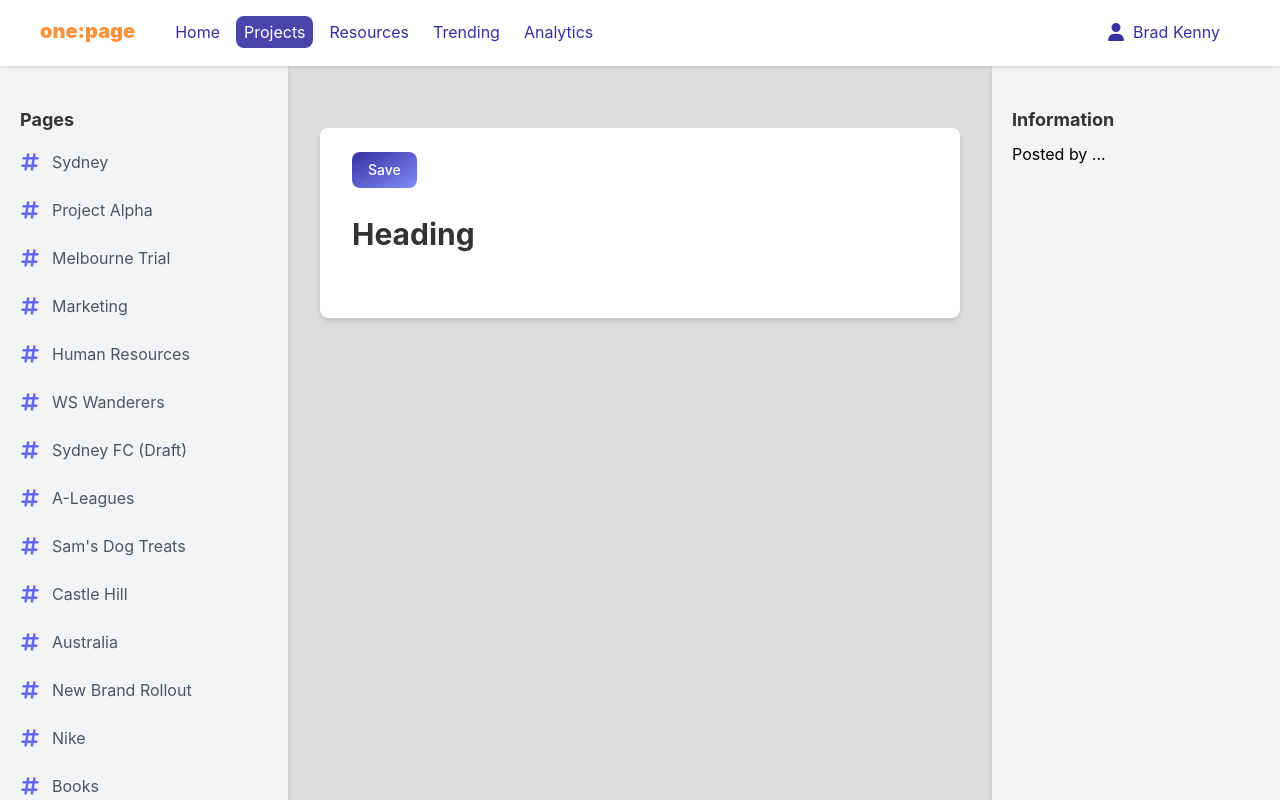
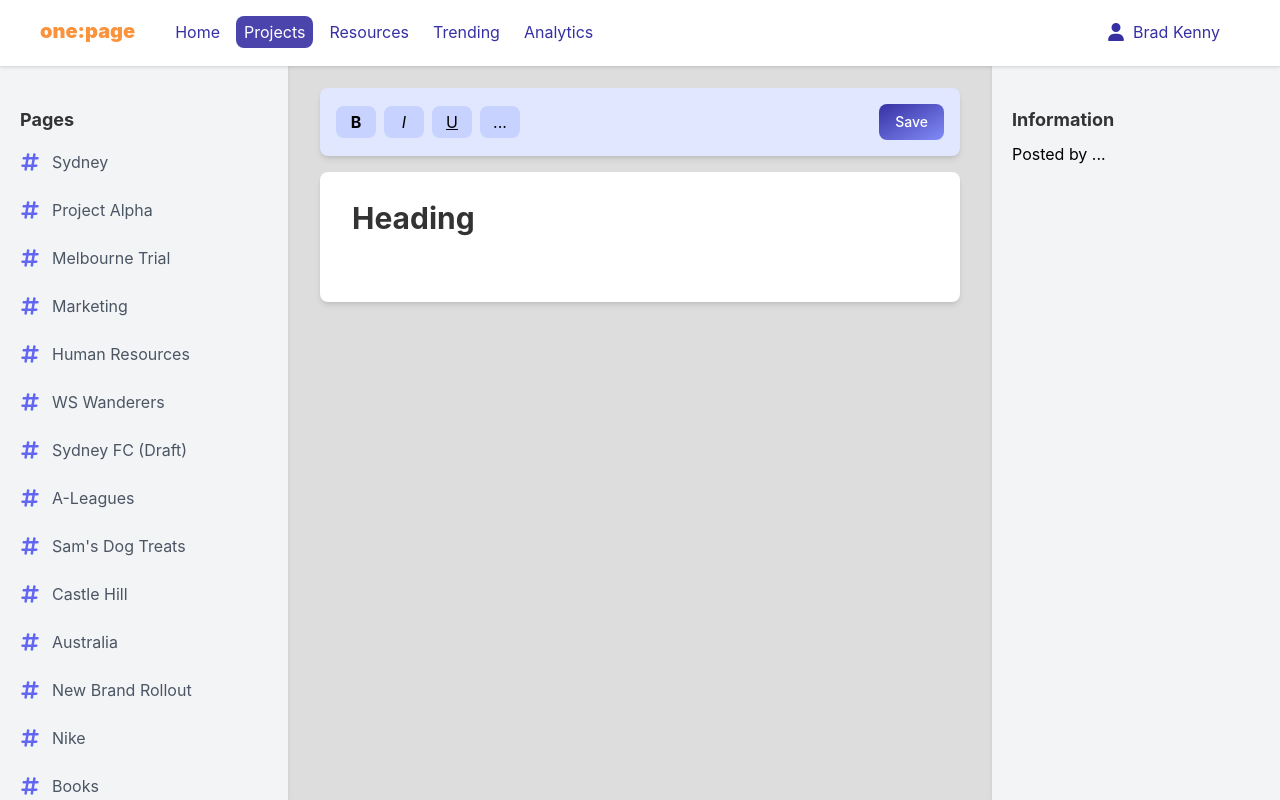
Before and after one commit to bradleykenny/one-page, a Next.js app in the folder client/: page /page/1/edit in a window 1280 px wide. Built offline with nearby package versions, Linux system fonts and the light colour scheme; no server answers.

Commit message:
Adding custom editor header

```diff
--- /dev/null
+++ b/client/components/Editor/EditorHeader/index.tsx
@@ -0,0 +1,28 @@
+import MagicButton from "@src/components/MagicButton";
+
+const EditorItem = ({ title, style }) => {
+  return (
+    <p
+      className={`mb-0 mr-2 inline-block bg-indigo-200 rounded-lg py-1 w-10 cursor-pointer text-center hover:bg-indigo-300 ${style}`}>
+      {title}
+    </p>
+  );
+};
+
+const EditorHeader = () => {
+  return (
+    <div className="bg-indigo-100 flex mt-2 mb-4 p-4 rounded-lg items-center shadow-md">
+      <div className="w-full">
+        <EditorItem title="B" style={"font-bold"} />
+        <EditorItem title="I" style={"italic"} />
+        <EditorItem title="U" style={"underline"} />
+        <EditorItem title="..." style={""} />
+      </div>
+      <div className="w-auto flex justify-end">
+        <MagicButton title="Save" />
+      </div>
+    </div>
+  );
+};
+
+export default EditorHeader;
--- a/client/components/Editor/index.tsx
+++ b/client/components/Editor/index.tsx
@@ -1,6 +1,7 @@
 import { useCallback, useEffect, useState } from "react";
 import { createEditor } from "slate";
 import { Editable, Slate, withReact } from "slate-react";
+import EditorHeader from "./EditorHeader";
 
 // TODO: we can optimise this better
 function useResetKey(value: string) {
@@ -44,9 +45,17 @@ const Editor = (props: IProps) => {
   const renderElement = useCallback((props) => <Element {...props} />, []);
 
   return (
-    <Slate editor={editor} value={initialValue} key={key}>
-      <Editable renderElement={renderElement} />
-    </Slate>
+    <div className="w-6/12 mx-auto">
+      <EditorHeader />
+      <div className="shadow-md bg-white rounded-lg px-8 py-6">
+        <Slate editor={editor} value={initialValue} key={key}>
+          <Editable
+            renderElement={renderElement}
+            placeholder="What do you want to share?"
+          />
+        </Slate>
+      </div>
+    </div>
   );
 };
 
--- a/client/components/MagicButton/index.tsx
+++ b/client/components/MagicButton/index.tsx
@@ -8,7 +8,7 @@ const MagicButton = (props: Props) => {
   return (
     <button
       type="button"
-      className="text-white bg-gradient-to-br from-indigo-800 to-indigo-400 hover:bg-gradient-to-bl focus:ring-4 focus:outline-none focus:ring-indigo-300 font-medium rounded-lg text-sm px-4 py-2 text-center mr-2 mb-2">
+      className="text-white bg-gradient-to-br from-indigo-800 to-indigo-400 hover:bg-gradient-to-bl focus:ring-4 focus:outline-none focus:ring-indigo-300 font-medium rounded-lg text-sm px-4 py-2 text-center">
       {title}
     </button>
   );
--- a/client/pages/page/[id]/edit/index.tsx
+++ b/client/pages/page/[id]/edit/index.tsx
@@ -1,5 +1,4 @@
 import Editor from "@src/components/Editor";
-import MagicButton from "@src/components/MagicButton";
 import Navbar from "@src/components/NavBar";
 import Sidebar from "@src/components/Sidebar";
 import SidebarInfo from "@src/components/SidebarInfo";
@@ -17,13 +16,8 @@ const EditPage = () => {
     <div>
       <Navbar />
       <Sidebar />
-      <div className="pt-32 pb-12">
-        <div className="shadow-md bg-white w-6/12 mx-auto rounded-lg px-8 py-6">
-          <div className="mb-4">
-            <MagicButton title="Save" />
-          </div>
-          <Editor value={parsedText} />
-        </div>
+      <div className="pt-20 pb-12">
+        <Editor value={parsedText} />
       </div>
       <SidebarInfo />
     </div>
```
